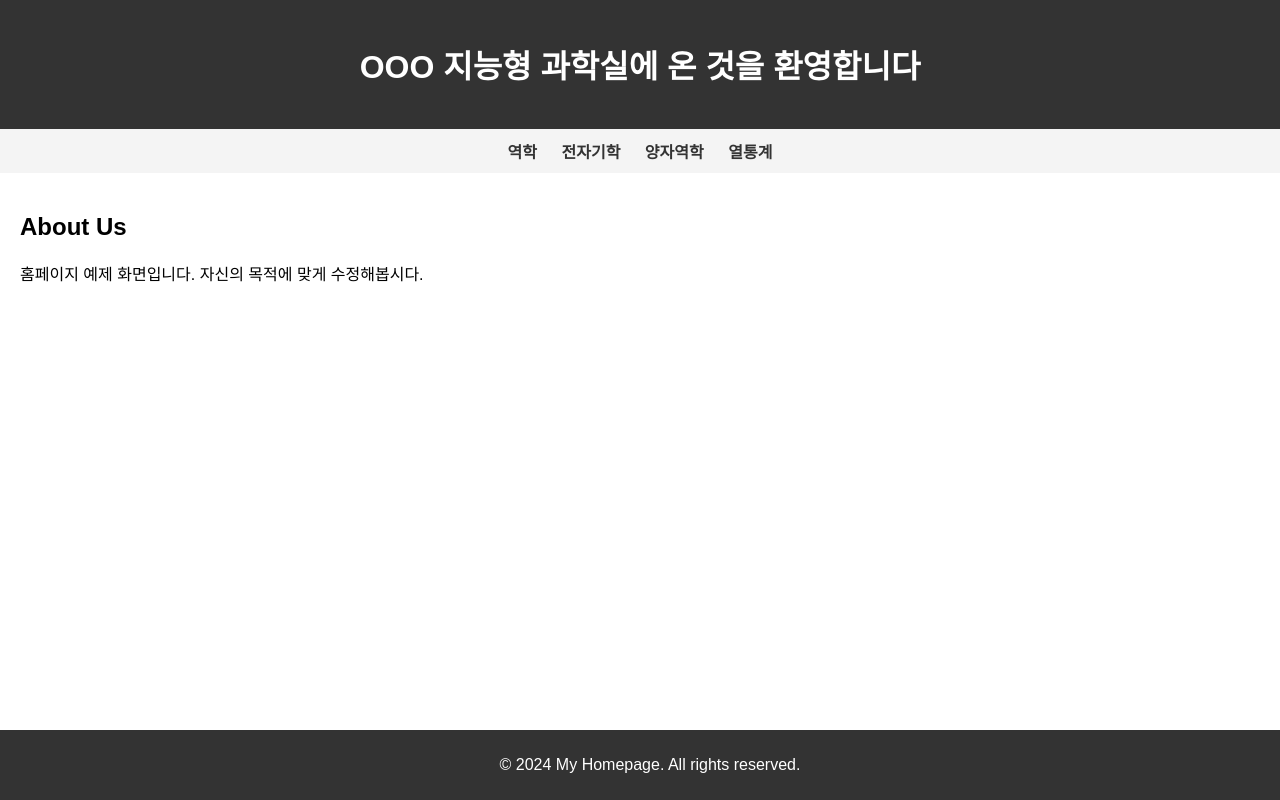
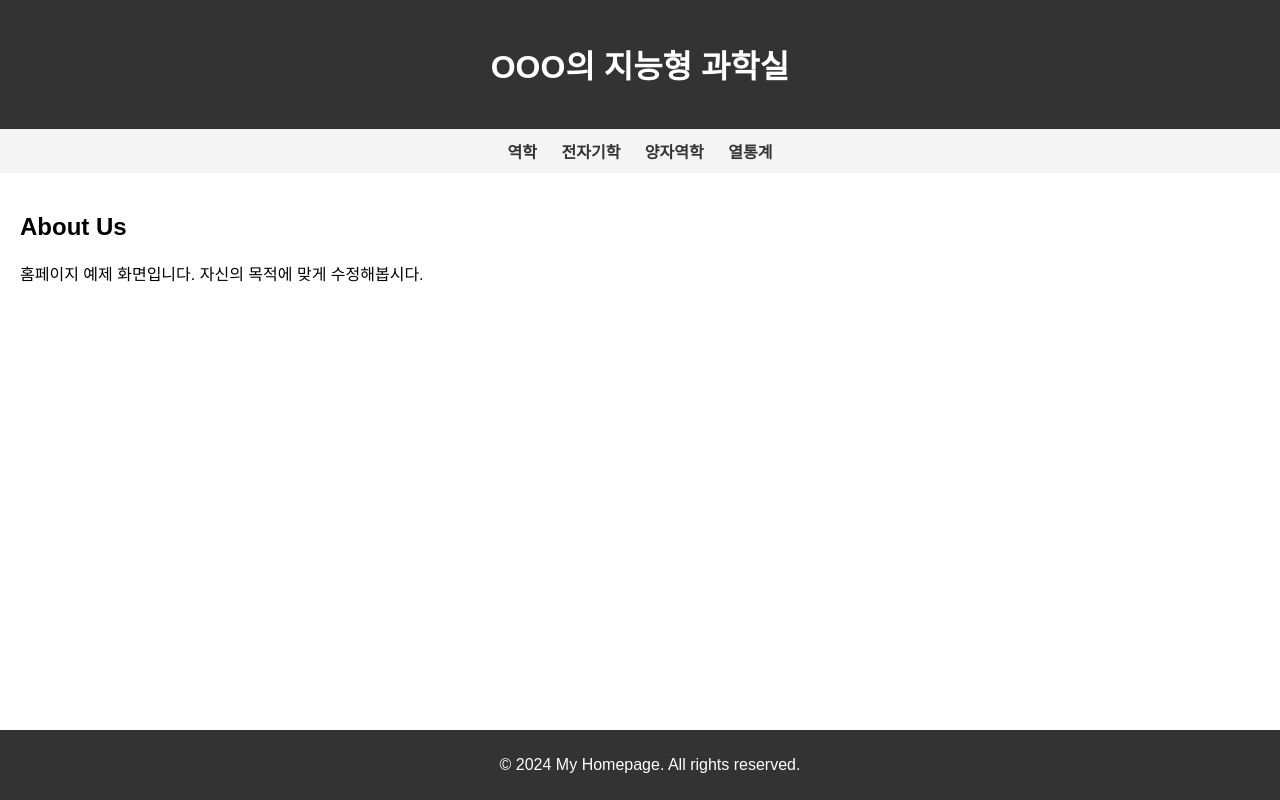
Before and after one commit to BeyondPhyed/phys24B_001, a plain HTML site: page index.html in a window 1280 px wide. Drawn offline with Linux system fonts and the light colour scheme.

Commit message:
Update index.html

```diff
--- a/index.html
+++ b/index.html
@@ -44,7 +44,7 @@
 <body>
 
     <header>
-        <h1>OOO 지능형 과학실에 온 것을 환영합니다</h1>
+        <h1>OOO의 지능형 과학실</h1>
     </header>
 
     <nav>
```
